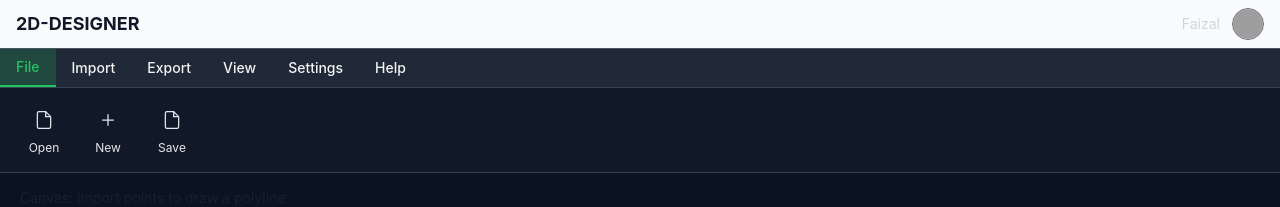
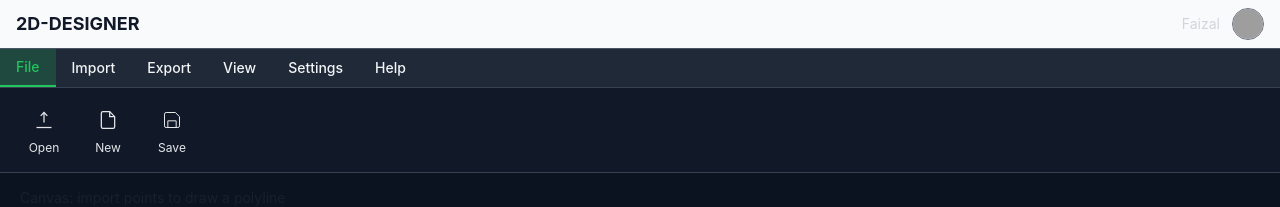
Before and after one commit to faizal108/2d-Designer, a React (Vite) app: page / in a window 1280 px wide. Shown: the top 207 px of the page. Built offline with nearby package versions, Linux system fonts and the light colour scheme; grey boxes are pictures that could not be loaded.

Commit message:
Enhance FileMenu component with New, Open, and Save functionalities

```diff
--- a/src/components/ribbon/FileMenu.jsx
+++ b/src/components/ribbon/FileMenu.jsx
@@ -1,6 +1,18 @@
-import React, { useState } from "react";
+// src/components/ribbon/FileMenu.jsx
+import React, { useRef, useState, useContext } from "react";
 import Modal from "../ui/Modal";
 import IconButton from "../ui/IconButton";
+import { SceneContext } from "../../contexts/SceneContext";
+import { parsePoints } from "../../utils/parsePoints";
+
+/**
+ * FileMenu — New / Open / Save behaviors
+ * - New: asks for confirmation then clears scene via SceneContext.clear()
+ * - Open: opens native file picker, reads file text, parses with parsePoints(), sets scene via setAllPoints()
+ * - Save: serializes current scene points as line-based "x,y" per line and triggers download .txt
+ *
+ * Integration: relies on SceneContext { points, setAllPoints, clear }
+ */
 
 const IconFile = () => (
   <svg
@@ -17,58 +29,149 @@ const IconFile = () => (
   </svg>
 );
 
-const IconNew = () => (
+const IconOpen = () => (
   <svg
     className="w-5 h-5"
     viewBox="0 0 24 24"
     fill="none"
     stroke="currentColor"
   >
-    <path d="M12 5v14M5 12h14" strokeWidth="1.5" />
+    <path d="M12 3v12" strokeWidth="1.5" />
+    <path d="M8 7l4-4 4 4" strokeWidth="1.5" />
+    <path d="M21 21H3" strokeWidth="1.5" />
   </svg>
 );
 
+const IconSave = () => (
+  <svg
+    className="w-5 h-5"
+    viewBox="0 0 24 24"
+    fill="none"
+    stroke="currentColor"
+  >
+    <path
+      d="M19 21H5a2 2 0 0 1-2-2V5a2 2 0 0 1 2-2h11l5 5v11a2 2 0 0 1-2 2z"
+      strokeWidth="1.2"
+    />
+    <path d="M17 21v-8H7v8" strokeWidth="1.2" />
+  </svg>
+);
+
+function downloadText(filename, text) {
+  const blob = new Blob([text], { type: "text/plain;charset=utf-8" });
+  const url = URL.createObjectURL(blob);
+  const a = document.createElement("a");
+  a.href = url;
+  a.download = filename || "scene.txt";
+  document.body.appendChild(a);
+  a.click();
+  a.remove();
+  URL.revokeObjectURL(url);
+}
+
 export default function FileMenu() {
-  const [openDemo, setOpenDemo] = useState(false);
+  const { points, setAllPoints, clear } = useContext(SceneContext);
+  const fileInputRef = useRef(null);
+  const [openModal, setOpenModal] = useState(false);
+
+  // NEW
+  const onNew = () => {
+    if (!points || points.length === 0) {
+      clear();
+      return;
+    }
+    if (
+      confirm(
+        "Discard current scene and create a new file? This will clear all points."
+      )
+    ) {
+      clear();
+    }
+  };
+
+  // OPEN
+  const onOpenClick = () => {
+    if (fileInputRef.current) fileInputRef.current.value = null;
+    fileInputRef.current && fileInputRef.current.click();
+  };
+
+  const onFileChange = async (e) => {
+    const f = e.target.files && e.target.files[0];
+    if (!f) return;
+    try {
+      const text = await f.text();
+      const parsed = parsePoints(text);
+      if (!parsed || parsed.length === 0) {
+        alert("File parsed but no valid points were found.");
+        return;
+      }
+      setAllPoints(parsed);
+      // optional: auto-fit command (if you have workspace auto-fit event)
+      window.dispatchEvent(
+        new CustomEvent("workspace.cmd", { detail: { type: "fit" } })
+      );
+    } catch (err) {
+      console.error(err);
+      alert("Failed reading or parsing file: " + (err.message || err));
+    }
+  };
+
+  // SAVE
+  const onSave = () => {
+    if (!points || points.length === 0) {
+      alert("No points to save.");
+      return;
+    }
+    // choose a simple text format: x,y per line (ISO: preserve z or t as additional columns if present)
+    // We'll write CSV-like lines: x,y[,z][,t]
+    const lines = points.map((p) => {
+      // keep extra fields if present
+      const extras = [];
+      if (p.z !== undefined) extras.push(p.z);
+      if (p.t !== undefined) extras.push(p.t);
+      return [p.x, p.y, ...extras].join(",");
+    });
+    const text = lines.join("\n");
+    downloadText("scene_points.txt", text);
+  };
 
   return (
     <div className="flex items-center gap-2">
+      <input
+        ref={fileInputRef}
+        type="file"
+        accept=".txt,text/plain"
+        className="hidden"
+        onChange={onFileChange}
+      />
+
       <IconButton
-        icon={<IconFile />}
+        icon={<IconOpen />}
         label="Open"
-        tooltip="Open file (demo)"
-        onClick={() => setOpenDemo(true)}
-      />
-      <IconButton
-        icon={<IconNew />}
-        label="New"
-        tooltip="Create new project"
-        onClick={() => {
-          if (confirm("Discard current project and create new?")) {
-            window.dispatchEvent(new CustomEvent("scene.clear"));
-          }
-        }}
+        tooltip="Open .txt file and draw from it"
+        onClick={onOpenClick}
       />
       <IconButton
         icon={<IconFile />}
+        label="New"
+        tooltip="Create new file (clears scene)"
+        onClick={onNew}
+      />
+      <IconButton
+        icon={<IconSave />}
         label="Save"
-        tooltip="Save project (demo)"
-        onClick={() => {
-          alert("Demo: Save triggered — integrate backend later.");
-        }}
+        tooltip="Save scene as .txt"
+        onClick={onSave}
       />
 
-      {openDemo && (
-        <Modal title="Open File (Demo)" onClose={() => setOpenDemo(false)}>
-          <div className="mb-3">
-            This is a demo file open dialog. Hook up real file pickers /
-            importers later.
-          </div>
-
-          <div className="flex gap-2 justify-end">
+      {/* Optional quick modal to show file options / recent files */}
+      {openModal && (
+        <Modal title="File options" onClose={() => setOpenModal(false)}>
+          <div className="mb-2">No additional file options yet.</div>
+          <div className="flex justify-end gap-2">
             <button
               className="px-3 py-1 rounded bg-primary text-white"
-              onClick={() => setOpenDemo(false)}
+              onClick={() => setOpenModal(false)}
             >
               Close
             </button>
```
